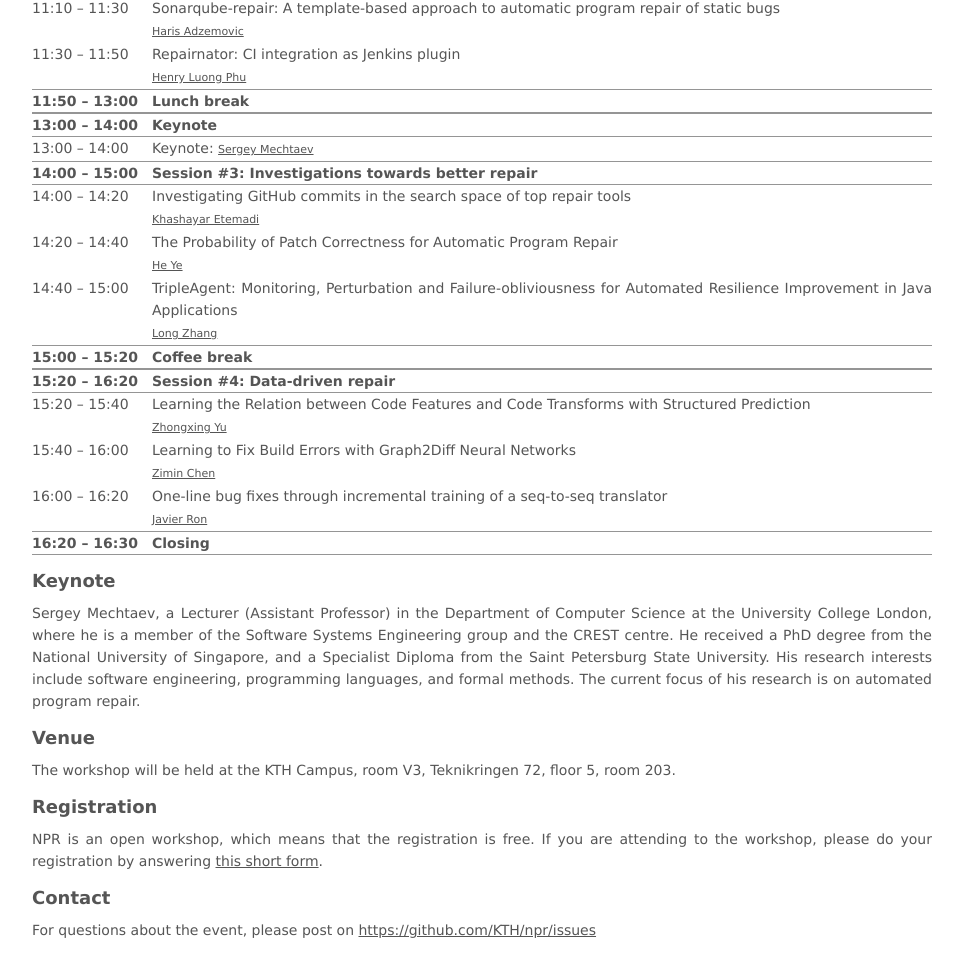
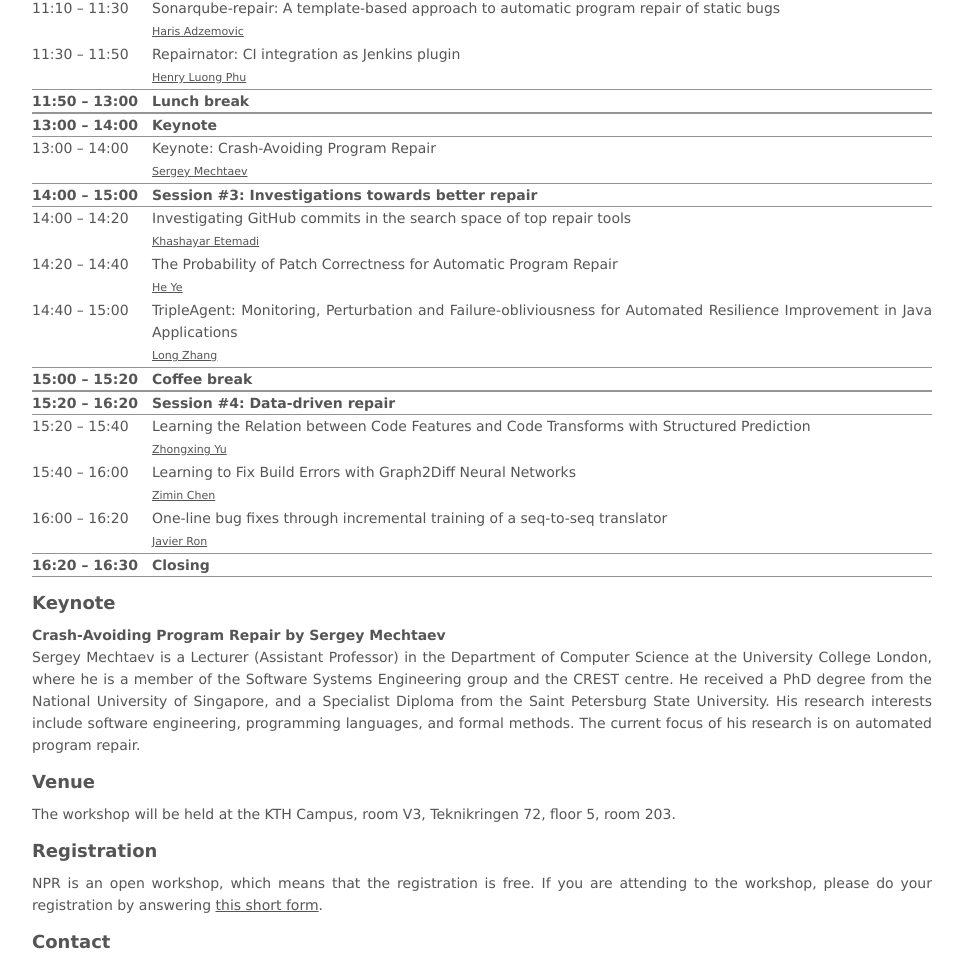
Before and after one commit to KTH/npr, a plain HTML site: page index.html in a window 1280 px wide. Shown: the part 871-1827 px from the top of the page, without its empty margins (158-1121 px from the left). Drawn offline with Linux system fonts and the light colour scheme.

Commit message:
Update keynote info

```diff
--- a/index.html
+++ b/index.html
@@ -96,7 +96,7 @@
                 </div>
                 <div class="rTableRow">
                     <div class="rTableCellTime">13:00 – 14:00</div>
-                    <div class="rTableCell">Keynote: <a href="http://mechtaev.com/" target="_blank" class="speaker">Sergey Mechtaev</a></div>
+                    <div class="rTableCell">Keynote: Crash-Avoiding Program Repair<br><a href="http://mechtaev.com/" target="_blank" class="speaker">Sergey Mechtaev</a></div>
                 </div>
                 <div class="rTableRowBold">
                     <div class="rTableCellTime">14:00 – 15:00</div>
@@ -142,7 +142,8 @@
         </section>
         <section id="keynote">
             <h1>Keynote</h1>
-            Sergey Mechtaev, a Lecturer (Assistant Professor) in the Department of Computer Science at the University College London, where he is a member of the Software Systems Engineering group and the CREST centre. He received a PhD degree from the National University of Singapore, and a Specialist Diploma from the Saint Petersburg State University. His research interests include software engineering, programming languages, and formal methods. The current focus of his research is on automated program repair.
+            <h2>Crash-Avoiding Program Repair by Sergey Mechtaev</h2>
+            Sergey Mechtaev is a Lecturer (Assistant Professor) in the Department of Computer Science at the University College London, where he is a member of the Software Systems Engineering group and the CREST centre. He received a PhD degree from the National University of Singapore, and a Specialist Diploma from the Saint Petersburg State University. His research interests include software engineering, programming languages, and formal methods. The current focus of his research is on automated program repair.
         </section>
         <section id="venue">
             <h1>Venue</h1>
```
